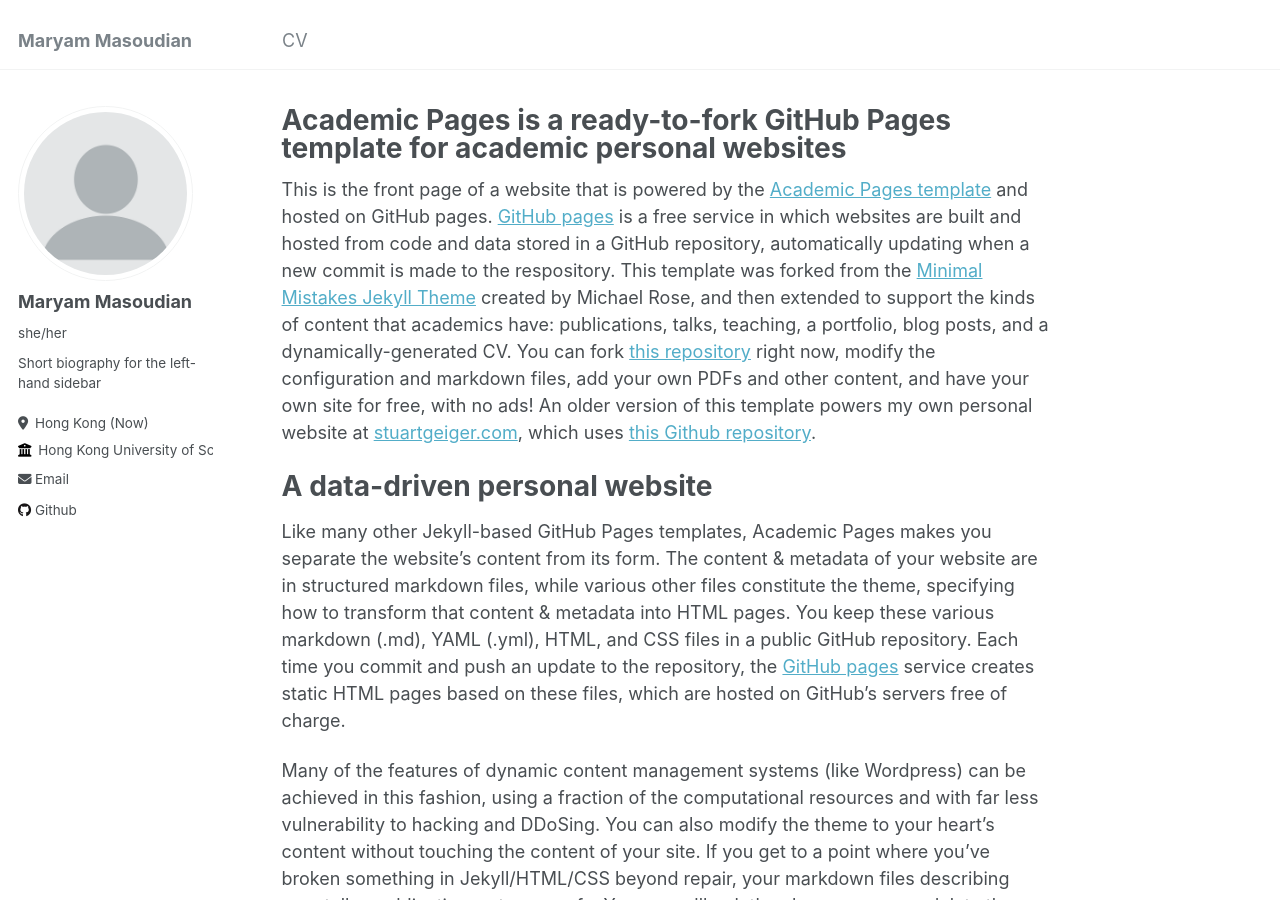
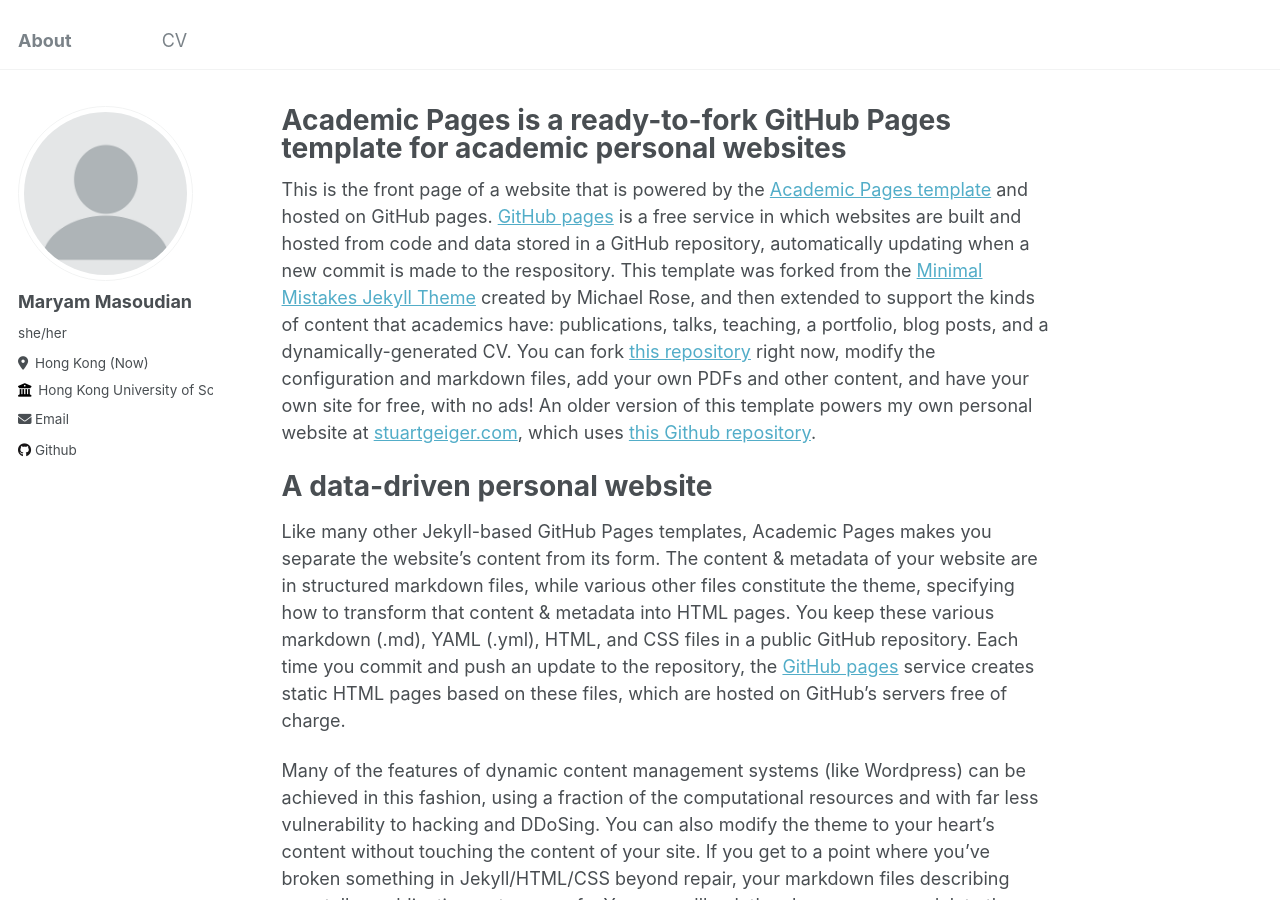
Before and after one commit to maryammsd/maryammsd.github.io, a Jekyll site: the page built from _pages/about.md, in a window 1280 px wide and 900 px high. Built offline with Jekyll 4.4.1, drawn with Linux system fonts in a browser that asks for light colours.

Commit message:
Update _config.yml

```diff
--- a/_config.yml
+++ b/_config.yml
@@ -8,12 +8,12 @@
 
 # Basic Site Settings
 locale                   : "en-US"
-title                    : "Maryam Masoudian"
+title                    : "About"
 title_separator          : "-"
 name                     : &name "Maryam Masoudian"
-description              : &description "I am a fifth year dual-degree PhD student at Hong Kong University of Science and Technology and Sharif University of Technology. I am fortunate to work with Professor Charles Zhang and Dr. Morteza Amini.
+description              : &description "I am a fifth-year dual-degree PhD student at Hong Kong University of Science and Technology and Sharif University of Technology. I am fortunate to work with Professor Charles Zhang and Dr. Morteza Amini.
 "
-url                      : https://mrymsdn.github.io # the base hostname & protocol for your site e.g. "https://mmistakes.github.io"
+url                      : https://maryammsd.github.io # the base hostname & protocol for your site e.g. "https://mmistakes.github.io"
 baseurl                  : "" # the subpath of your site, e.g. "/blog"
 repository               : "academicpages/academicpages.github.io"
 
@@ -25,7 +25,7 @@ author:
   avatar           : "profile.png"
   name             : "Maryam Masoudian"
   pronouns         : she/her # example: "she/her"
-  bio              : "Short biography for the left-hand sidebar"
+  # bio              : "Short biography for the left-hand sidebar"
   location         : "Hong Kong (Now)"
   employer         : "Hong Kong University of Science and Technology University"
   uri              : # URL
```
